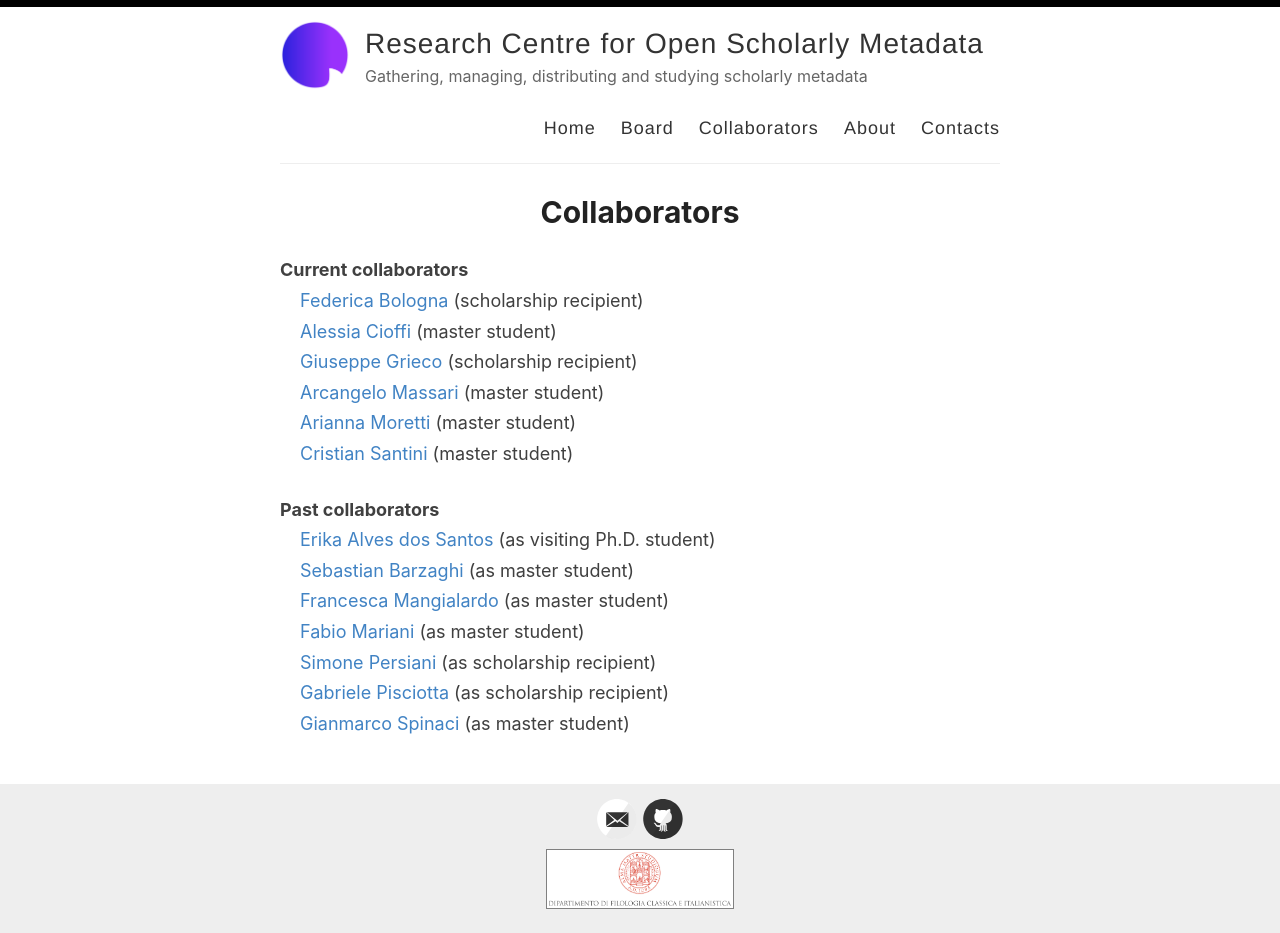
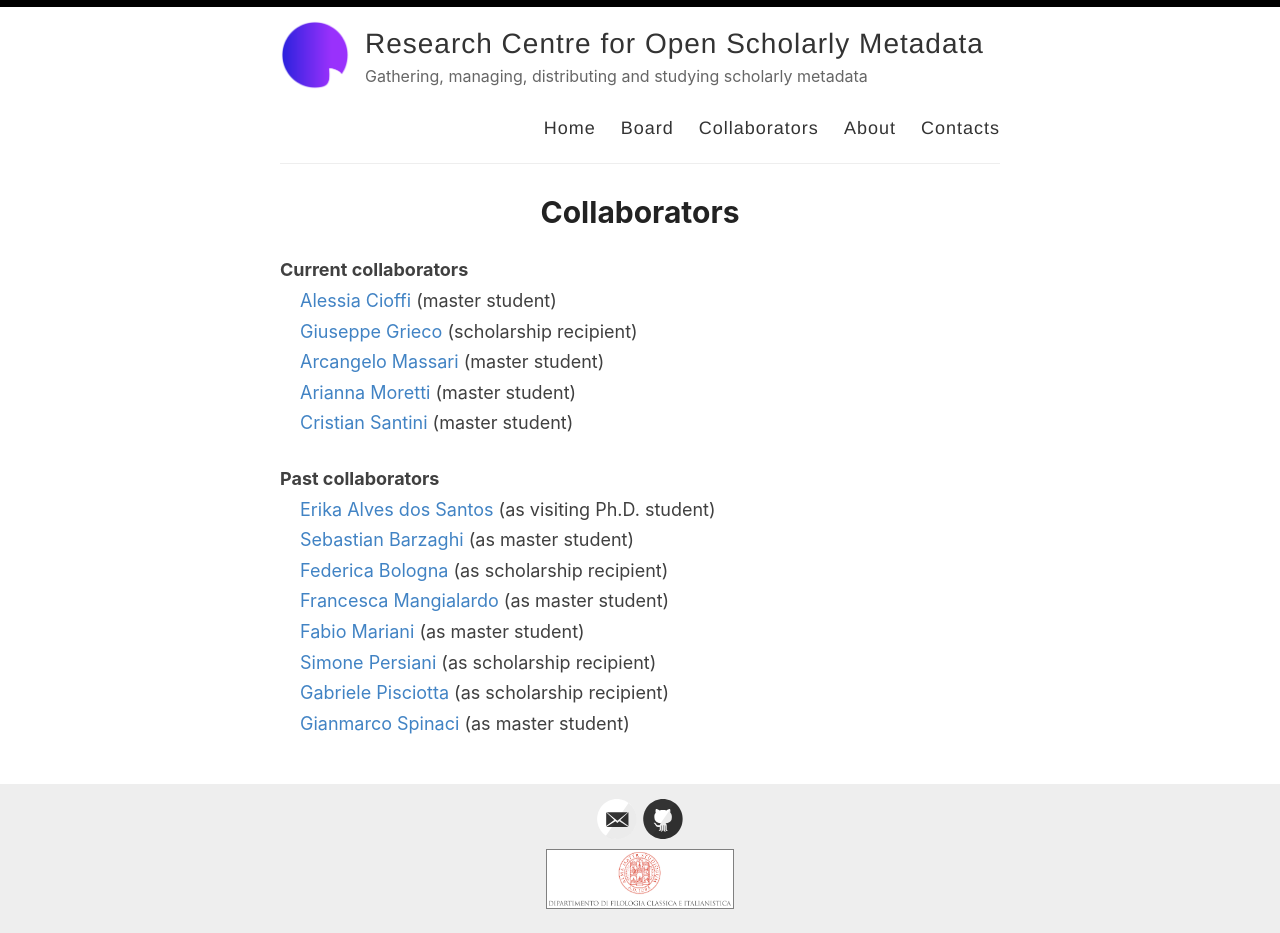
Before and after one commit to openscholarlymetadata/openscholarlymetadata.github.io, a Jekyll site: the page built from _pages/collaborators.md, in a window 1280 px wide. Built offline with Jekyll 4.4.1, drawn with Linux system fonts in a browser that asks for light colours; part of the change alters nothing that is shown.

```diff
--- a/_pages/collaborators.md
+++ b/_pages/collaborators.md
@@ -6,7 +6,6 @@ permalink: /collaborators/
 
 <dl>
     <dt><strong>Current collaborators</strong></dt>
-    <dd><a href="https://github.com/federicabologna">Federica Bologna</a> (scholarship recipient)</dd>
     <dd><a href="https://github.com/alessia438">Alessia Cioffi</a> (master student)</dd>
     <dd><a href="https://github.com/giuseppegrieco">Giuseppe Grieco</a> (scholarship recipient)</dd>
     <dd><a href="https://github.com/arcangelo7">Arcangelo Massari</a> (master student)</dd>
@@ -18,6 +17,7 @@ permalink: /collaborators/
     <dt><strong>Past collaborators</strong></dt>
     <dd><a href="https://bv.fapesp.br/pt/pesquisador/48322/erika-alves-dos-santos/">Erika Alves dos Santos</a> (as visiting Ph.D. student)</dd>
     <dd><a href="https://www.unibo.it/sitoweb/sebastian.barzaghi2/en">Sebastian Barzaghi</a> (as master student)</dd>
+    <dd><a href="https://github.com/federicabologna">Federica Bologna</a> (as scholarship recipient)</dd>
     <dd><a href="https://github.com/mangiafrangette">Francesca Mangialardo</a> (as master student)</dd>
     <dd><a href="https://github.com/FabioMariani">Fabio Mariani</a> (as master student)</dd>
     <dd><a href="https://github.com/iosonopersia">Simone Persiani</a> (as scholarship recipient)</dd>
```
